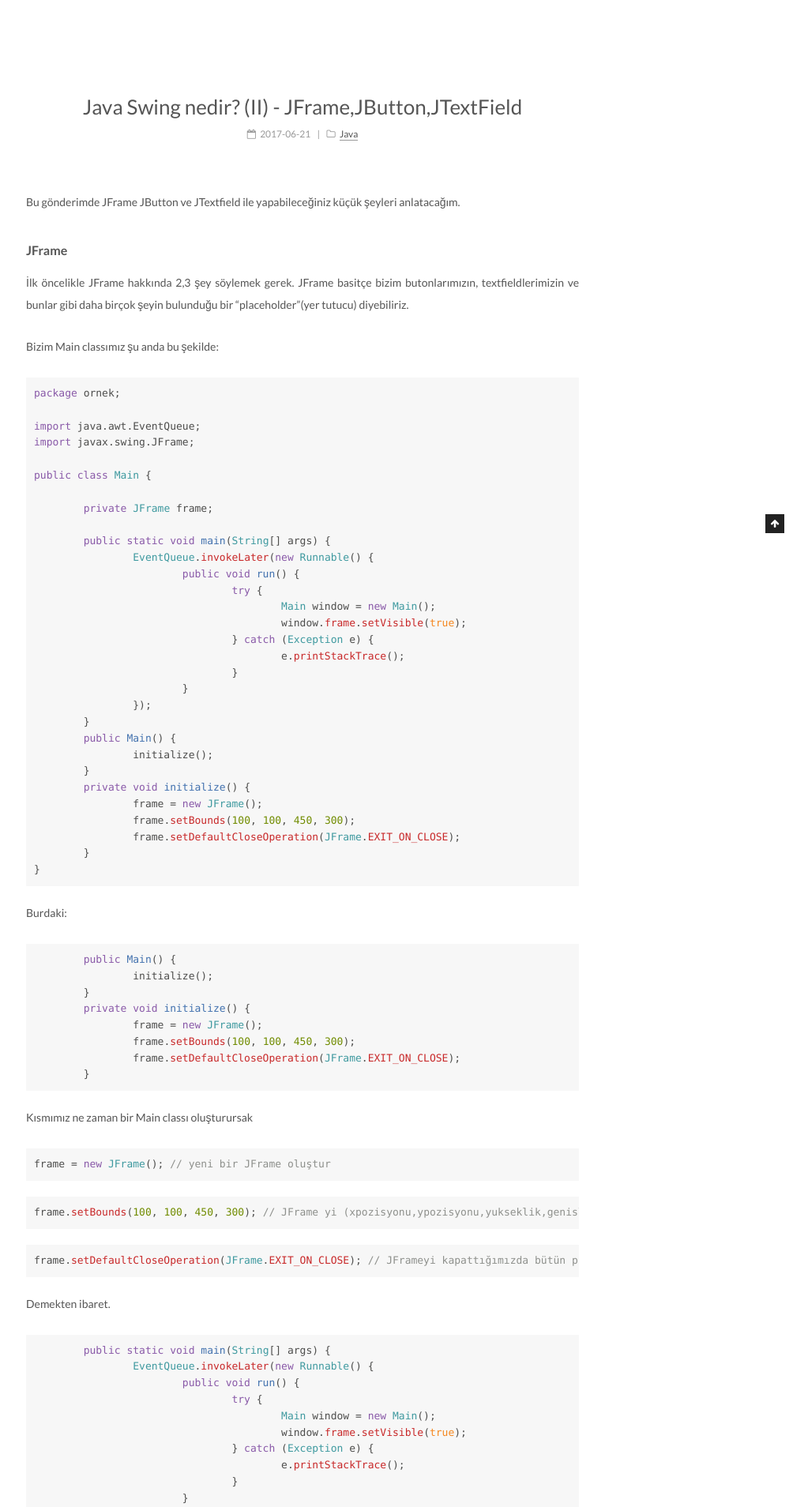
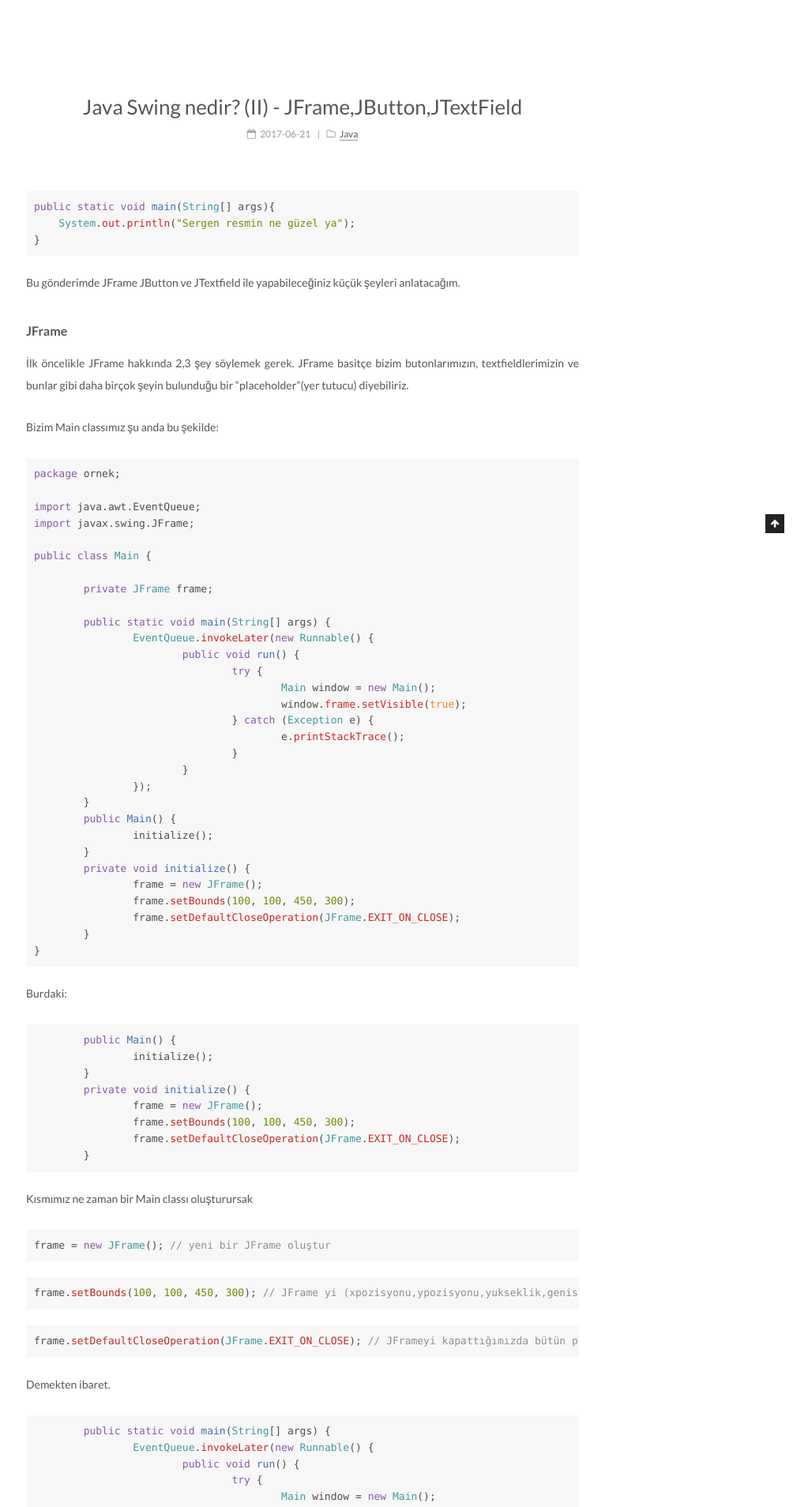
Before and after one commit to sergenp/sergenp.github.io, a Jekyll site: the page built from _posts/2017-06-21-Java-SwingNedir2.md, in a window 1280 px wide. Shown: the part 325-2233 px from the top of the page at 79% size, without its empty margins (257-1280 px from the left). Built offline with Jekyll 4.4.1, drawn with Linux system fonts in a browser that asks for light colours.

Commit message:
Update 2017-06-21-Java-SwingNedir2.md

```diff
--- a/_posts/2017-06-21-Java-SwingNedir2.md
+++ b/_posts/2017-06-21-Java-SwingNedir2.md
@@ -4,6 +4,12 @@ title: 'Java Swing nedir? (II) - JFrame,JButton,JTextField'
 layout: post
 categories: Java
 ---
+{% highlight java %}
+public static void main(String[] args){
+    System.out.println("Sergen resmin ne güzel ya");
+}
+{% endhighlight %}
+
 Bu gönderimde JFrame JButton ve JTextfield ile yapabileceğiniz küçük şeyleri anlatacağım.
 
 #### JFrame
```
